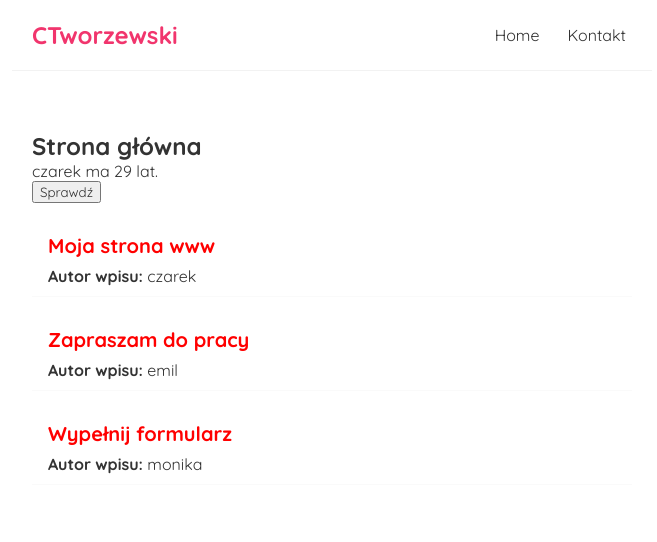
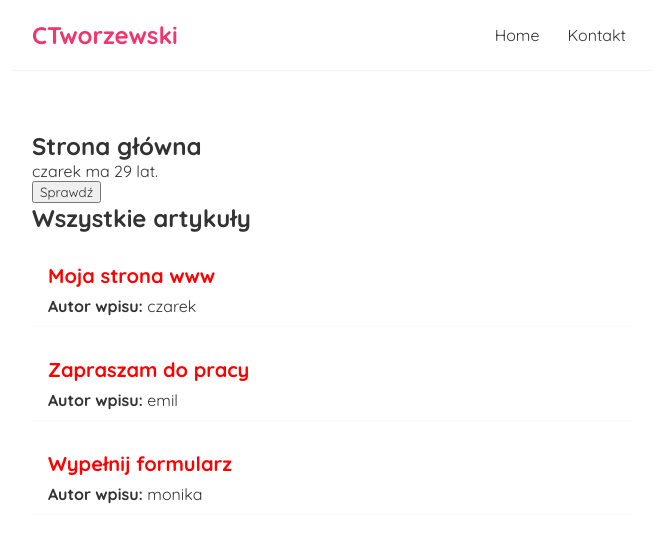
Before and after one commit to ctworzewski/simple-layout-page-react, a React (Create React App) app: page / in a window 1280 px wide. Shown: the top 542 px of the page, without its empty margins (308-965 px from the left). Built offline with nearby package versions, Linux system fonts and the light colour scheme.

Commit message:
Add new component BlogList and use props

```diff
--- /dev/null
+++ b/src/BlogList.js
@@ -0,0 +1,19 @@
+const BlogList = ({blogs,title}) => {
+
+return (
+  <div className="blog-list">
+    <h2>{title}</h2>
+    { blogs.map((blog) => (
+            <div className="blog-preview" key={blog.id}>
+              <h2>{blog.title}</h2>
+              <p><strong>Autor wpisu:</strong> {blog.author}</p>
+            </div>
+          ))
+    }
+  </div>
+
+
+);
+}
+
+export default BlogList;
--- a/src/Home.js
+++ b/src/Home.js
@@ -1,4 +1,5 @@
 import { useState } from "react";
+import BlogList from "./BlogList";
 
 const Home = () => {
   // let name = 'czarek';
@@ -31,21 +32,12 @@
   return (
     <div className="home">
       <h2>Strona główna</h2>
-      <p>
-        {name} ma {age} lat.
-      </p>
-      <button onClick={handleCLick}>Sprawdź</button>
+       <p>
+      {name} ma {age} lat.
+     </p>
+     <button onClick={handleCLick}>Sprawdź</button>
 
-      <div>
-        {
-          blogs.map((blog) => (
-            <div className="blog-preview" key={blog.id}>
-              <h2>{blog.title}</h2>
-              <p><strong>Autor wpisu:</strong> {blog.author}</p>
-            </div>
-          ))
-        }
-      </div>
+      <BlogList blogs={blogs} title='Wszystkie artykuły' />
     </div>
   );
 };
```
